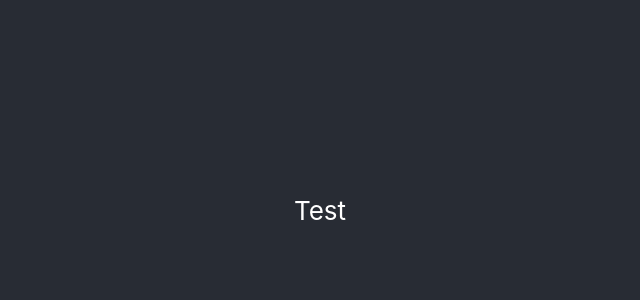
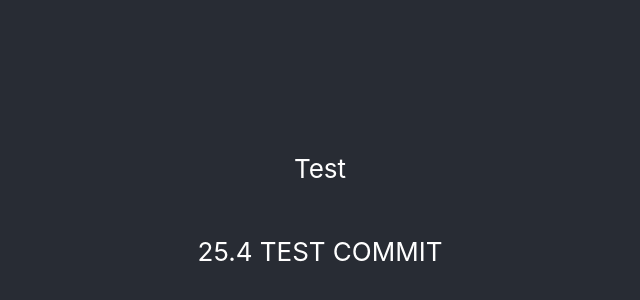
Before and after one commit to AjdinFazlihodzicUNZE/hotel-booking-app, a React (Create React App) app: page / in a window 1280 px wide. Shown: the part 190-490 px from the top of the page, without its empty margins (320-960 px from the left). Built offline with nearby package versions, Linux system fonts and the light colour scheme.

Commit message:
Popravljen profil na gitu

```diff
--- a/src/App.js
+++ b/src/App.js
@@ -6,6 +6,8 @@ function App() {
     <div className="App">
       <header className="App-header">
         <p>Test</p>
+        <p>25.4 TEST COMMIT
+        </p>
       </header>
     </div>
   );
```
